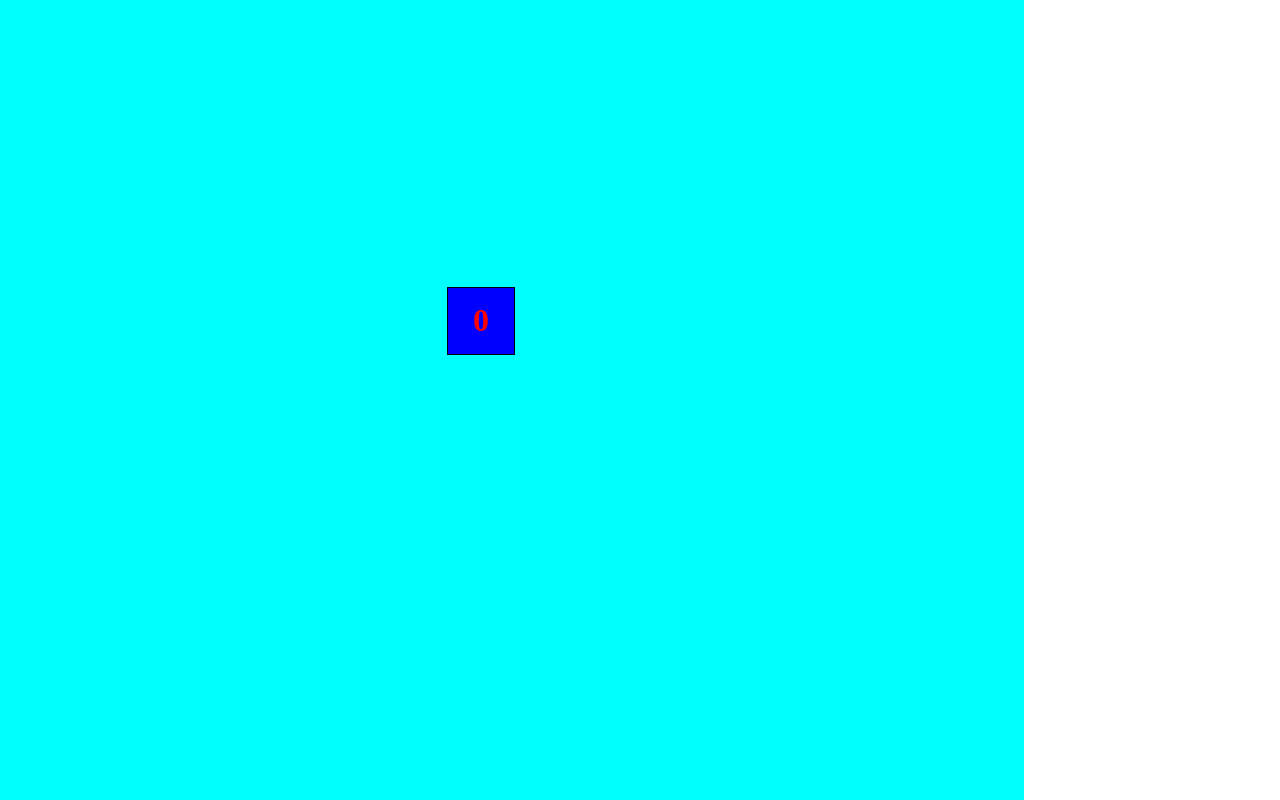
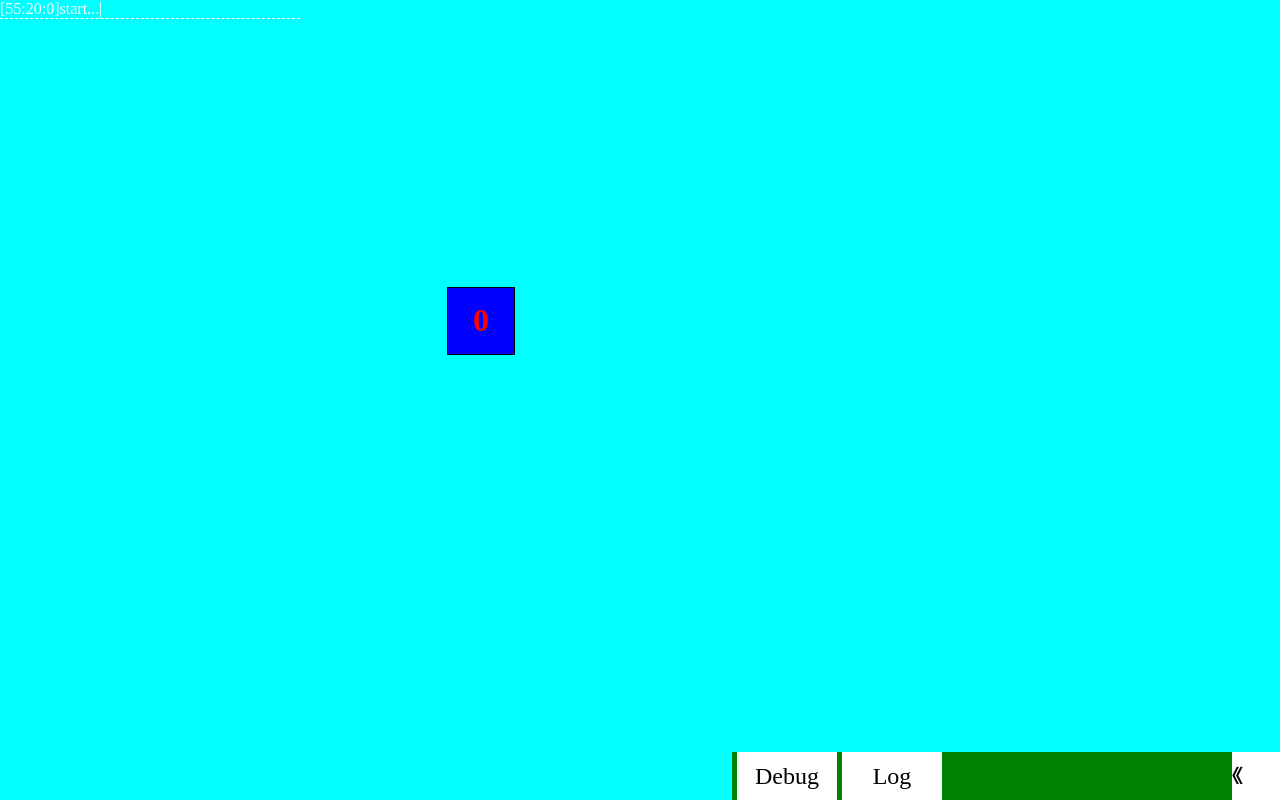
Before and after one commit to hlissnake/m-discovr, a plain HTML site: page index.html in a window 1280 px wide. Drawn offline with Linux system fonts and the light colour scheme.

Commit message:
引入了debug

```diff
--- a/index.html
+++ b/index.html
@@ -10,6 +10,8 @@
 	<script src="js/john_oo.js" type="text/javascript"></script>
 
 	<script src="js/unit.js" type="text/javascript"></script>
+	<script src="js/model/log.js" type="text/javascript"></script>
+
 	<script src="js/model/app_box.js" type="text/javascript"></script>
 	<script src="js/model/line.js" type="text/javascript"></script>
 	<script src="js/global_manager.js" type="text/javascript"></script>
@@ -20,6 +22,9 @@
 </head>
 
 <body>
+	<ul id="log_list">
+	</ul>
+
 	<canvas id="line_canvas" width="1024" height="1024">
 	</canvas>
 
@@ -27,6 +32,12 @@
 
 	</div>
 
+	<div id="control_btn">
+		<div id="debug_btn" class="btn">Debug</div>
+		<div id="log_btn" class="btn">Log</div>
+	</div>
+	<div id="show_btn">《</div>
+
 </body>
 
 </html>
--- a/js/global_manager.js
+++ b/js/global_manager.js
@@ -22,6 +22,7 @@ var GlobalManager = Class.extend({
 
 		this.newGame();
 
+		log.log("start...");
     },
 	newGame: function() {
 		mm.boxList[0].born(480,320);
--- a/js/load.js
+++ b/js/load.js
@@ -5,9 +5,9 @@ $(function() {
 	document.addEventListener("touchmove", shieldDefault, false );
 	document.addEventListener("touchend", shieldDefault, false );
 	document.addEventListener("touchcancel", shieldDefault, false );
-	document.addEventListener("gesturestart", shieldDefault, false );
-	document.addEventListener("gesturechange", shieldDefault, false );
-	document.addEventListener("gestureend", shieldDefault, false );
+	// document.addEventListener("gesturestart", shieldDefault, false );
+	// document.addEventListener("gesturechange", shieldDefault, false );
+	// document.addEventListener("gestureend", shieldDefault, false );
 
 
 	$(".app_box").live('touchstart', function() {
@@ -25,7 +25,13 @@ $(function() {
 
 	});
 
+	$("#log_btn").click(function(){
 
+	});
+
+	$("#log_btn").bind('touchstart', function() {
+		$("#log_list").toggle();
+	});
 	var fCanvas = document.getElementById("line_canvas");
 	cx = fCanvas.getContext("2d");
 
--- /dev/null
+++ b/js/model/log.js
@@ -0,0 +1,40 @@
+/** 日志类， 为log添加时间戳
+ */
+
+var Log = Class.extend({
+    // init是构造函数
+    init: function() {
+
+    },
+    log: function( str ) {
+		str = this.addTime(str);
+		this.showLog(str);
+    },
+
+	warn: function ( str ) {
+		str = this.addTime(str);
+		this.showLog(str);
+	},
+
+	err: function( str ) {
+		str = this.addTime(str);
+		this.showLog(str);
+	},
+
+	addTime: function ( str ) {
+		var date = new Date();
+		return "[" + date.getMinutes() + ":"
+			+ date.getSeconds() + ":"
+			+ date.getMilliseconds() + "]" + str +"|";
+	},
+
+	showLog:function( str ) {
+		$("#log_list").prepend("<li>" + str + "</li>");
+	}
+
+
+});
+
+$
+
+var log = new Log();
--- a/js/model/msg_struct.js
+++ /dev/null
@@ -1,6 +0,0 @@
-var MsgStruct = Class.extend({
-    init: function( msg ) {
-		this.kind	= msg.substring(0,3)
-		this.content = msg.substring(3)
-    }
-});
--- a/style/style.css
+++ b/style/style.css
@@ -1,5 +1,6 @@
 body{
 	padding: 0;
+	background: aqua;
 }
 
 .app_box {
@@ -19,12 +20,45 @@ body{
 	background: white;
 }
 
+.btn {
+	float: left;
+	width: 100px;
+	height: 48px;
+	background: white;
+	line-height: 48px;
+	font-size: 24px;
+	margin: 0 0 0 5px;
+}
+.btn:active {
+	background: red;
+}
+
+#control_btn {
+	width: 500px;
+	height: 48px;
+	bottom: 0;
+	right: 48px;
+	position: fixed;
+	background: green;
+	text-align: center;
+}
+
+#show_btn {
+	width: 48px;
+	height: 48px;
+	background: white;
+	line-height: 48px;
+	font-size: 24px;
+	bottom: 0;
+	right: 0;
+	position: fixed;
+}
+
 #line_canvas{
 	position: fixed;
 	top: 0;
 	left: 0;
 	right: 0;
-	background: aqua;
 
 }
 
@@ -35,3 +69,19 @@ body{
 	left: 0;
 	position: fixed;
 }
+
+#log_list{
+	width: 300px;
+	height: 300px;
+	top: 0;
+	left: 0;
+	position: fixed;
+	margin: 0;
+	padding: 0;
+}
+#log_list li {
+	color: white;
+	list-style: none;
+	overflow: auto;
+	border-bottom: dashed 1px white;
+}
```
